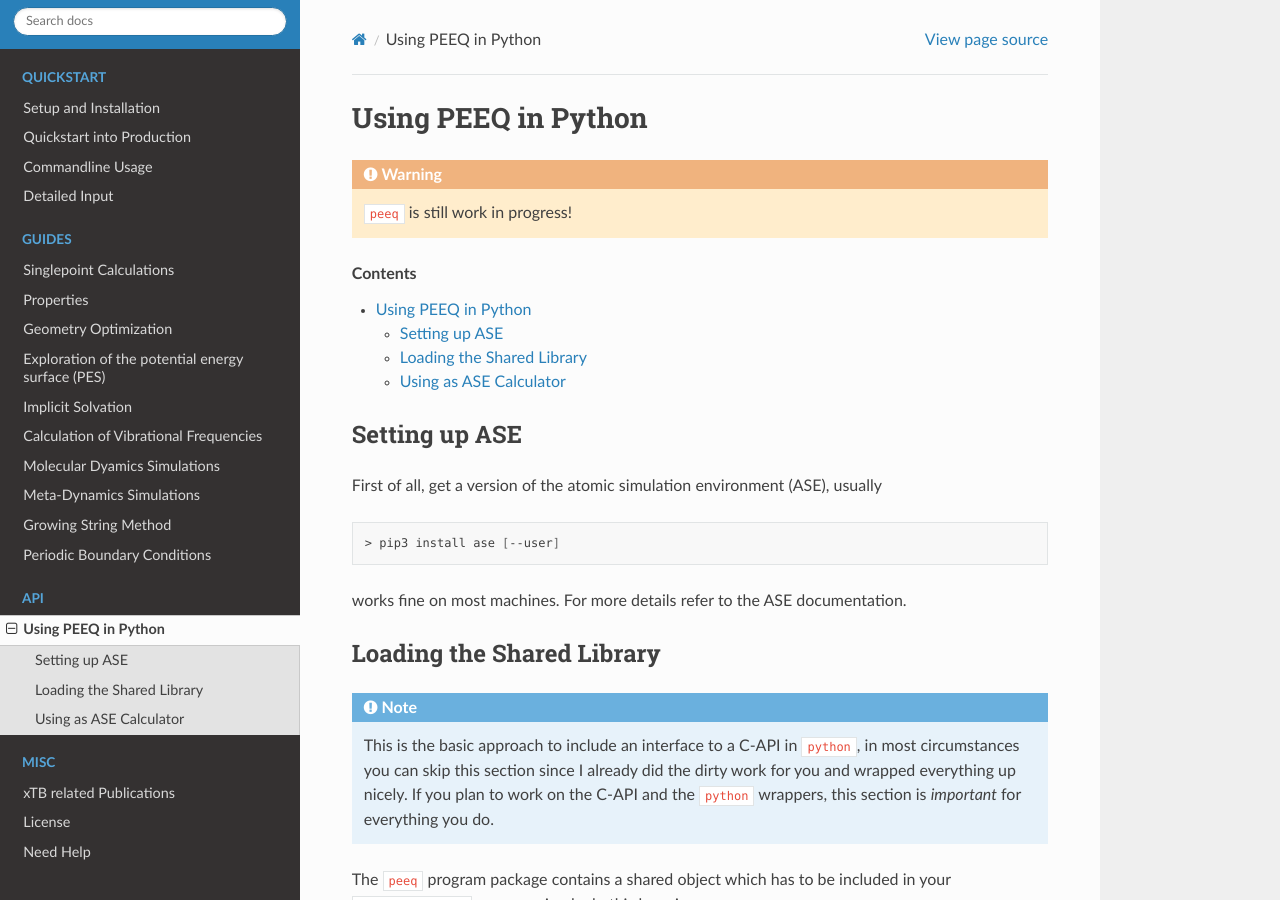
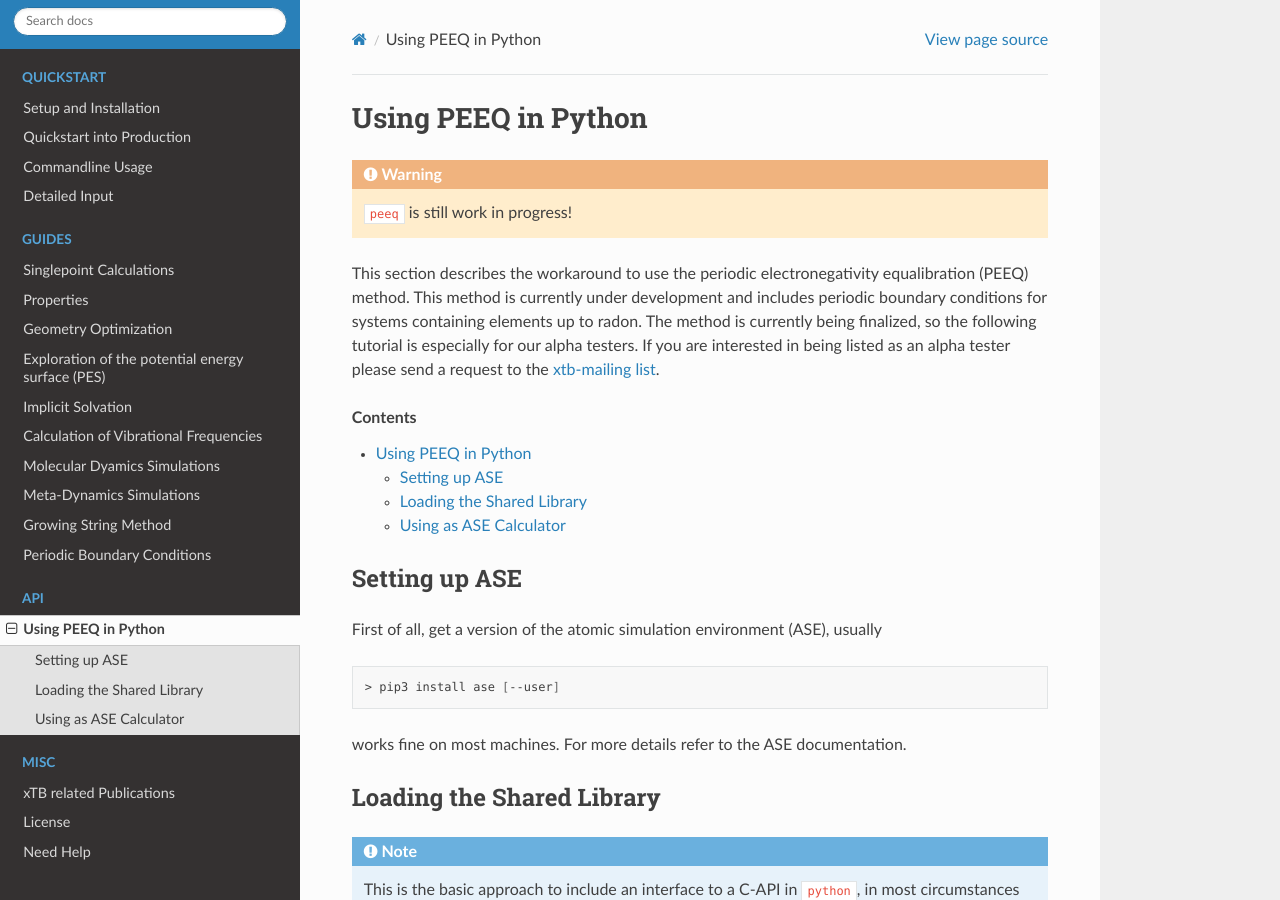
Before and after one commit to grimme-lab/xtb_docs, a Sphinx documentation site: the page built from source/dev_python.rst, in a window 1280 px wide and 900 px high. Built offline with Sphinx 7.4.7 and the Read the Docs theme 2.0.0, drawn with Linux system fonts in a browser that asks for light colours.

Commit message:
Update dev_python.rst

```diff
--- a/source/dev_python.rst
+++ b/source/dev_python.rst
@@ -5,6 +5,12 @@
 ----------------------
 
 .. warning:: ``peeq`` is still work in progress!
+
+This section describes the workaround to use the periodic electronegativity equalibration (PEEQ) method.
+This method is currently under development and includes periodic boundary conditions for systems containing
+elements up to radon. The method is currently being finalized, so the following tutorial is especially for
+our alpha testers. If you are interested in being listed as an alpha tester please send a request to the
+`xtb-mailing list <xtb@thch.uni-bonn.de>`_.
 
 .. contents::
 
```
